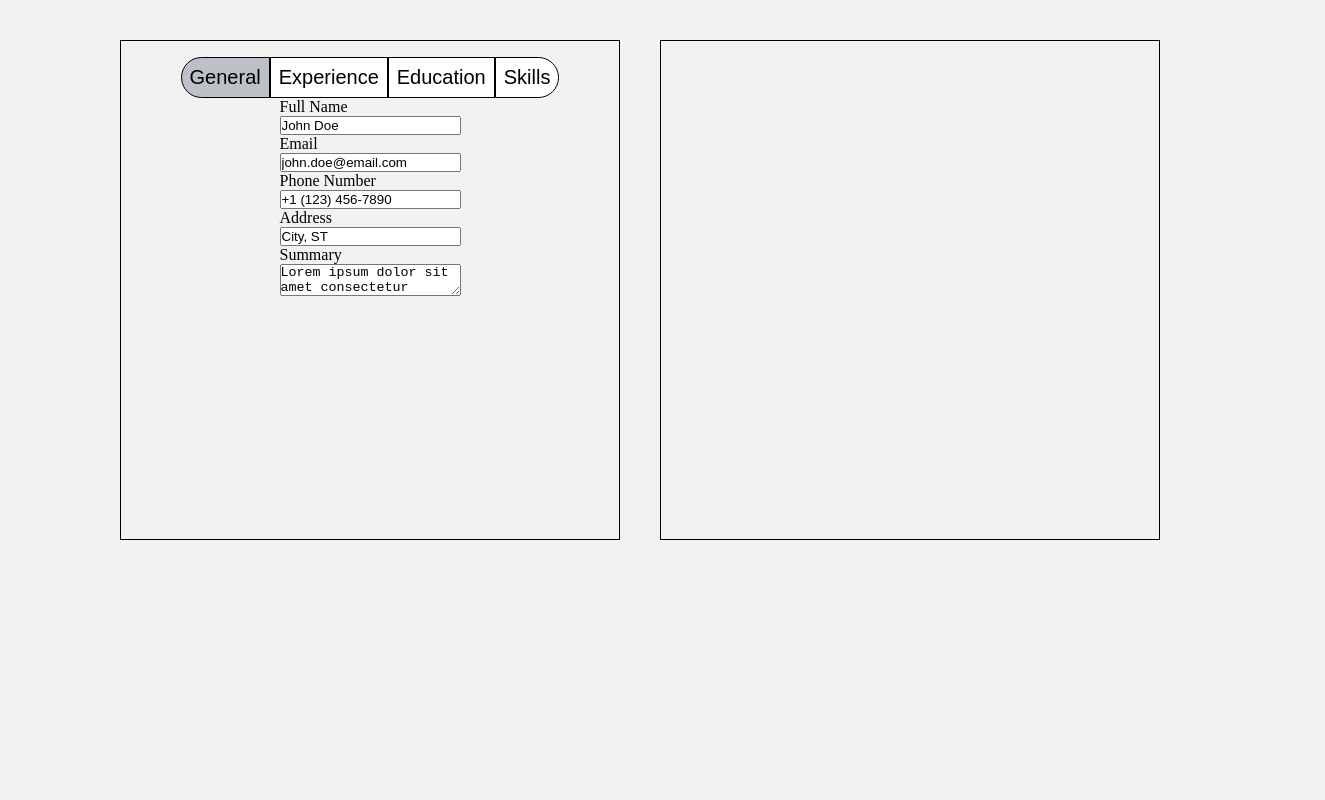
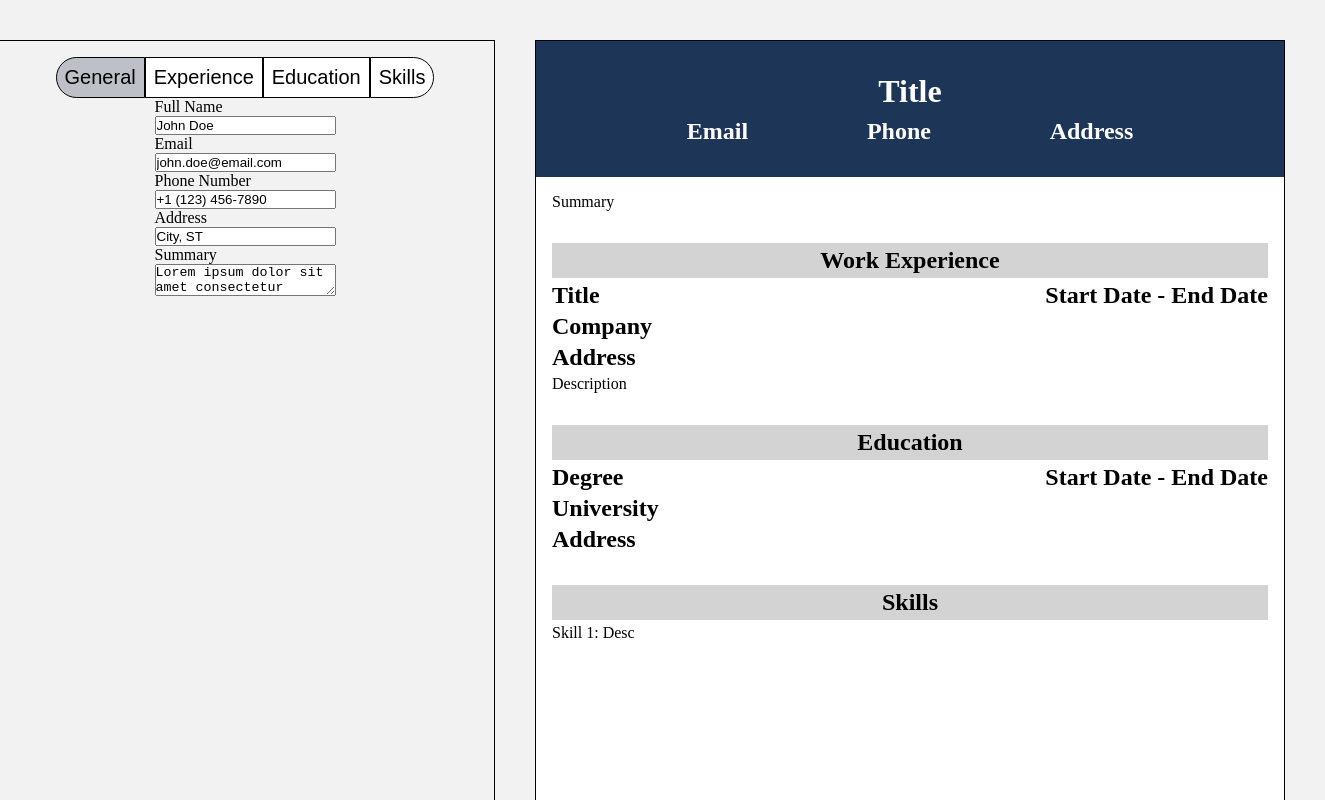
Before and after one commit to songzhang015/project-15-cv-application, a React (Vite) app: page / in a window 1280 px wide. Shown: the top 800 px of the page, 1325 px wide, since content can reach past the window. Built offline with nearby package versions, Linux system fonts and the light colour scheme.

Commit message:
Start resume section and formatting (does not currently use inputs

```diff
--- a/src/components/Resume/Resume.jsx
+++ b/src/components/Resume/Resume.jsx
@@ -1,12 +1,58 @@
 // Resume.jsx
 
-import { useState } from "react";
 import "../../styles/Resume.css";
 
 function Resume() {
-    // const [count, setCount] = useState(0)
+	return (
+		<div className="resume">
+			<header className="resume-header">
+				<h1>Title</h1>
+				<div className="line-header">
+					<h2>Email</h2>
+					<h2>Phone</h2>
+					<h2>Address</h2>
+				</div>
+			</header>
 
-    return <div className="resume"></div>;
+			<div className="resume-summary">
+				<p>Summary</p>
+			</div>
+
+			<div className="resume-experience">
+				<div className="resume-banner">
+					<h2>Work Experience</h2>
+				</div>
+				<div className="line">
+					<h2>Title</h2>
+					<h2>Start Date - End Date</h2>
+				</div>
+				<h2>Company</h2>
+				<h2>Address</h2>
+				<p>Description</p>
+			</div>
+
+			<div className="resume-education">
+				<div className="resume-banner">
+					<h2>Education</h2>
+				</div>
+				<div className="line">
+					<h2>Degree</h2>
+					<h2>Start Date - End Date</h2>
+				</div>
+				<h2>University</h2>
+				<h2>Address</h2>
+			</div>
+
+			<div className="resume-skills">
+				<div className="resume-banner">
+					<h2>Skills</h2>
+				</div>
+				<div>
+					<p>Skill 1: Desc</p>
+				</div>
+			</div>
+		</div>
+	);
 }
 
 export default Resume;
--- a/src/styles/Resume.css
+++ b/src/styles/Resume.css
@@ -1,7 +1,68 @@
 /* Resume.css */
 
 .resume {
-    border: 1px solid black;
-    min-width: 500px;
-    min-height: 500px;
+	border: 1px solid black;
+	min-width: 750px;
+	min-height: 1000px;
+	display: flex;
+	flex-direction: column;
+	background-color: white;
 }
+
+.resume-header {
+	background-color: rgb(29, 53, 87); /* TO BE FACTORED OUT*/
+	color: white;
+	width: 100%;
+	display: flex;
+	flex-direction: column;
+	align-items: center;
+	padding: 2rem;
+}
+
+.resume-header > h1 {
+	margin-bottom: 0.5rem;
+}
+
+.resume-banner {
+	background-color: lightgray; /* TO BE FACTORED OUT */
+	display: flex;
+	justify-content: center;
+	padding: 0.25rem;
+}
+
+.line-header {
+	display: flex;
+	justify-content: space-evenly;
+	width: 100%;
+}
+
+.line {
+	display: flex;
+	justify-content: space-between;
+}
+
+.resume-summary {
+	padding: 1rem;
+}
+
+.resume-experience {
+	padding: 1rem;
+	width: 100%;
+	display: flex;
+	flex-direction: column;
+	gap: 0.25rem;
+}
+
+.resume-education {
+	padding: 1rem;
+	display: flex;
+	flex-direction: column;
+	gap: 0.25rem;
+}
+
+.resume-skills {
+	padding: 1rem;
+	display: flex;
+	flex-direction: column;
+	gap: 0.25rem;
+}
```
